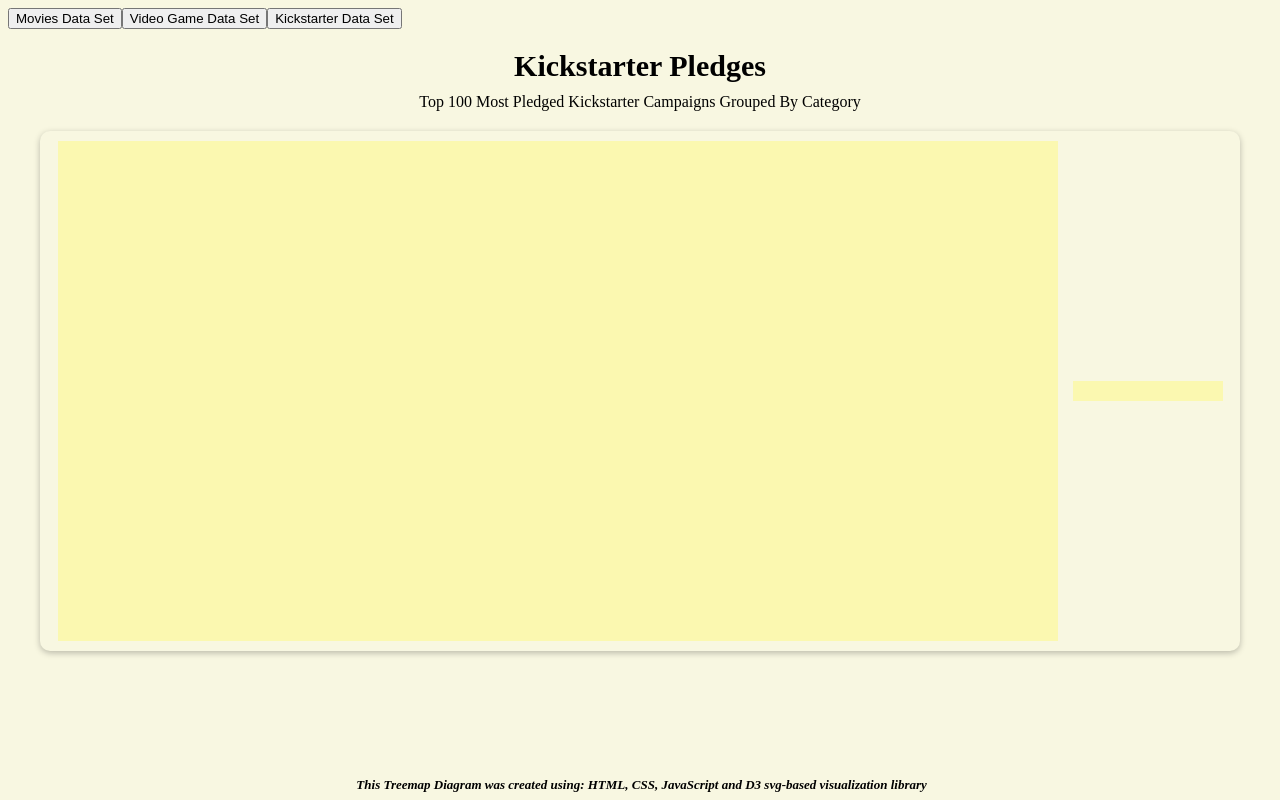
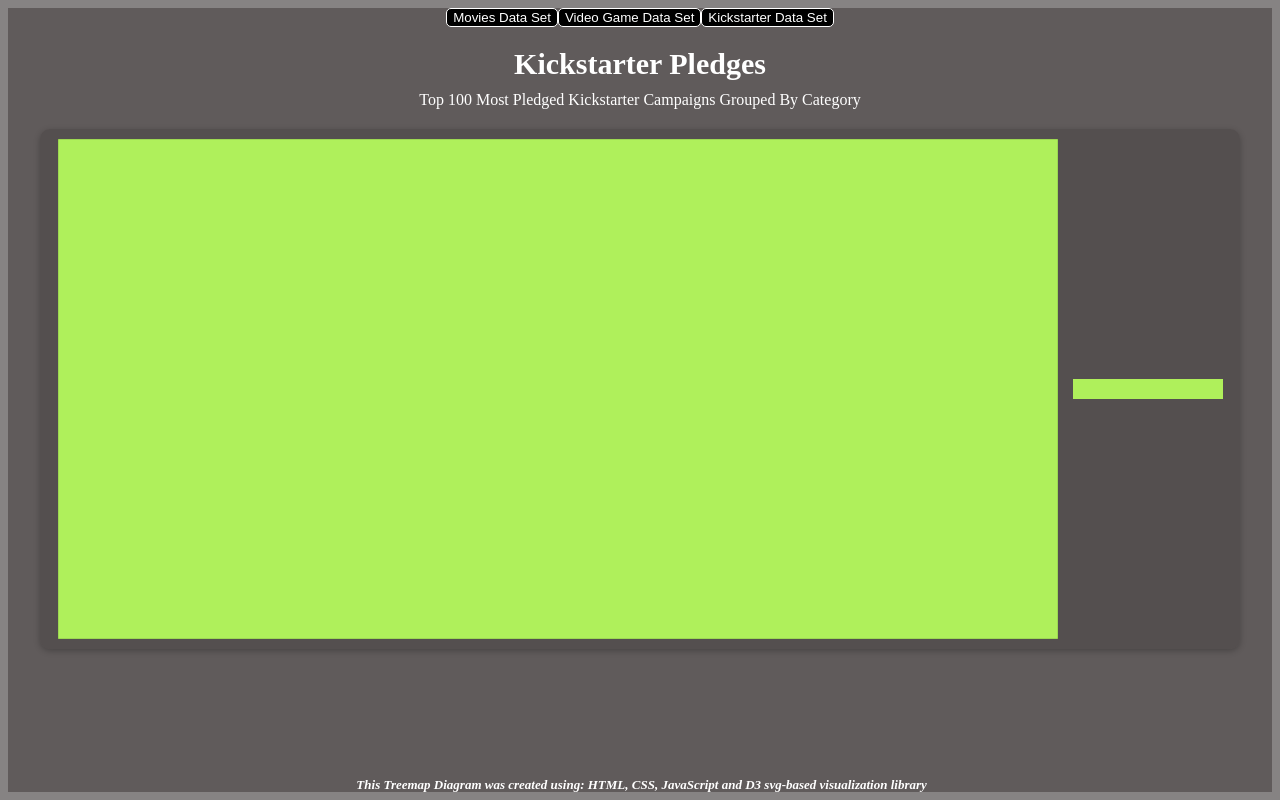
Before and after one commit to agsafronenko/Treemap-Diagram, a plain HTML site: page index.html in a window 1280 px wide. Both pictures are taken after a click on the button "Kickstarter Data Set". Drawn offline with nearby package versions, Linux system fonts and the light colour scheme; no server answers.

Commit message:
adding text styles

```diff
--- a/app.js
+++ b/app.js
@@ -1,3 +1,6 @@
+// change the font-size for kickstarter pledges
+// check values in tooltip for video games sales data
+
 //-----------------Data request----------------
 data = {
   movies: {
@@ -24,7 +27,7 @@
   return buildTreeMap(data.movies);
 })();
 
-const buttonBox = d3.select("body").append("div");
+const buttonBox = d3.select("body").append("div").attr("id", "buttonBox");
 
 buttonBox
   .append("button")
@@ -94,10 +97,13 @@
     if (!categories.includes(category)) categories.push(category);
   }
 
+  let darkTones = Math.floor(categories.length / 3.8);
+
   const colorScale = d3
     .scaleSequential()
     .domain([0, categories.length - 1])
-    .interpolator(d3.interpolateSpectral);
+    .interpolator(d3.interpolateRdYlBu)
+    .interpolator(d3.interpolateRainbow);
 
   // ------------------Tree map-----------------
 
@@ -119,9 +125,9 @@
   mainRectangle
     .append("rect")
     .attr("class", "tile")
-    .attr("fill", (d) => {
-      return colorScale(categories.findIndex((elem) => elem === d.data.category));
-    })
+    .attr("fill", (d) => colorScale(categories.findIndex((elem) => elem === d.data.category)))
+    .attr("stroke-width", 0.2)
+    .attr("stroke", "black")
     .attr("data-name", (d) => d.data.name)
     .attr("data-category", (d) => d.data.category)
     .attr("data-value", (d) => d.data.value)
@@ -147,6 +153,7 @@
     .append("foreignObject")
     .attr("width", (d) => d.x1 - d.x0)
     .attr("height", (d) => d.y1 - d.y0)
+    .attr("y", (d) => (d.y1 - d.y0) / 10)
     .append("xhtml:div")
     .attr("class", "tileText")
     .text((d) => d.data.name)
@@ -189,6 +196,7 @@
 
     .append("text")
     .text((d) => d)
+    .attr("class", "legendText")
     .style("text-anchor", "middle")
     .attr("x", "50%")
     .attr("y", rectSide - 5);
--- a/styles.css
+++ b/styles.css
@@ -2,8 +2,21 @@
 body {
   height: 99%;
   --tooltip-color: rgba(250, 238, 238, 0.91);
-  --background-color: rgb(248, 247, 225);
+  --background-color: rgba(79, 74, 74, 0.684);
   background-color: var(--background-color);
+}
+
+#buttonBox {
+  margin: auto;
+  display: flex;
+  justify-content: center;
+}
+
+button {
+  border-radius: 5px;
+  border: 1px solid white;
+  background-color: black;
+  color: white;
 }
 
 #title {
@@ -12,6 +25,7 @@
   font-weight: bold;
   display: block;
   text-align: center;
+  color: white;
 }
 
 #description {
@@ -20,6 +34,7 @@
   font-weight: 400;
   display: block;
   text-align: center;
+  color: white;
 }
 
 #svg-container {
@@ -39,7 +54,11 @@
 
 .tileText {
   font-size: 10px;
-  padding: 5px;
+  text-align: center;
+  margin: auto;
+  color: white;
+  font-weight: 600;
+  text-shadow: 2px 2px 2px #000000;
 }
 
 #tooltip {
@@ -76,6 +95,12 @@
   font-weight: 800;
 }
 
+.legendText {
+  fill: white;
+  font-weight: 600;
+  text-shadow: 2px 2px 2px #000000;
+}
+
 footer {
   position: absolute;
   font-size: small;
@@ -84,4 +109,5 @@
   font-weight: 600;
   bottom: 7px;
   text-align: center;
+  color: white;
 }
```
